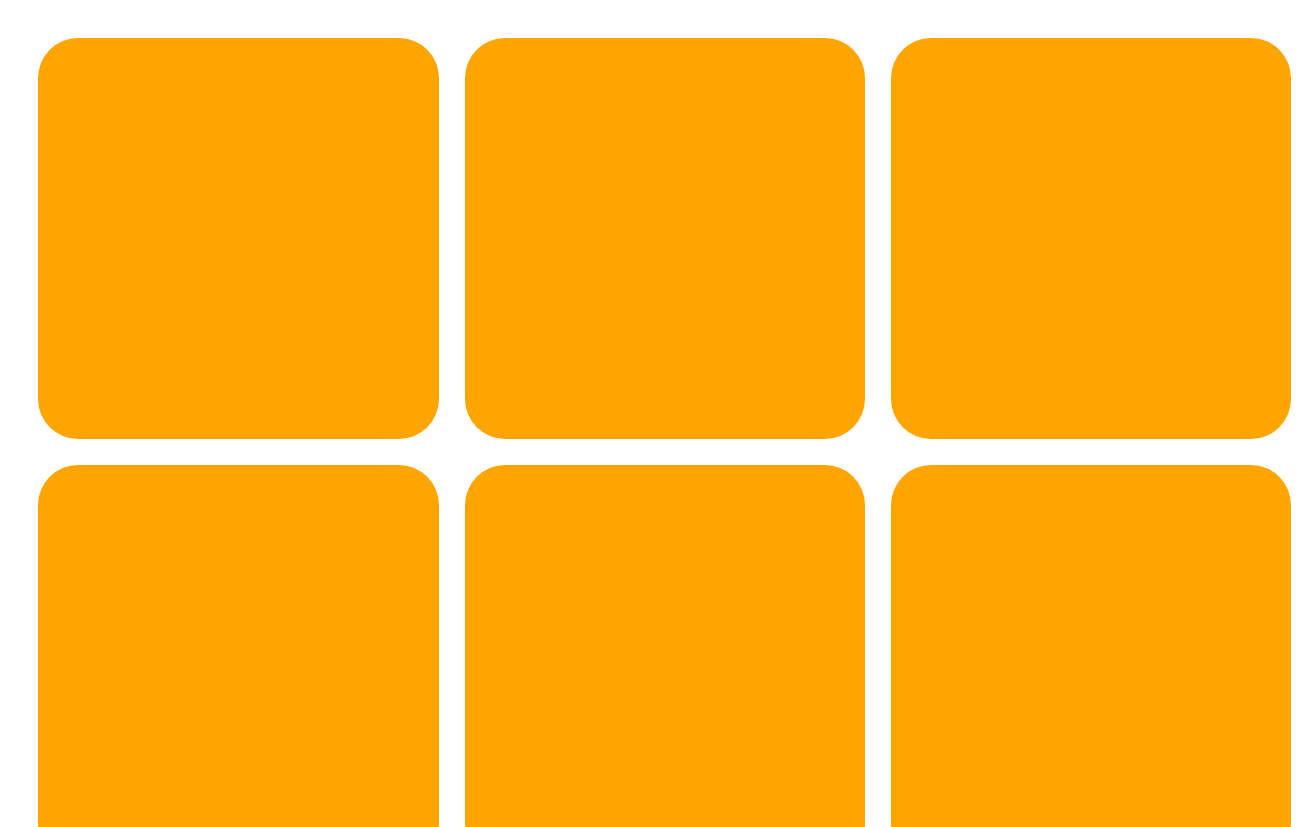
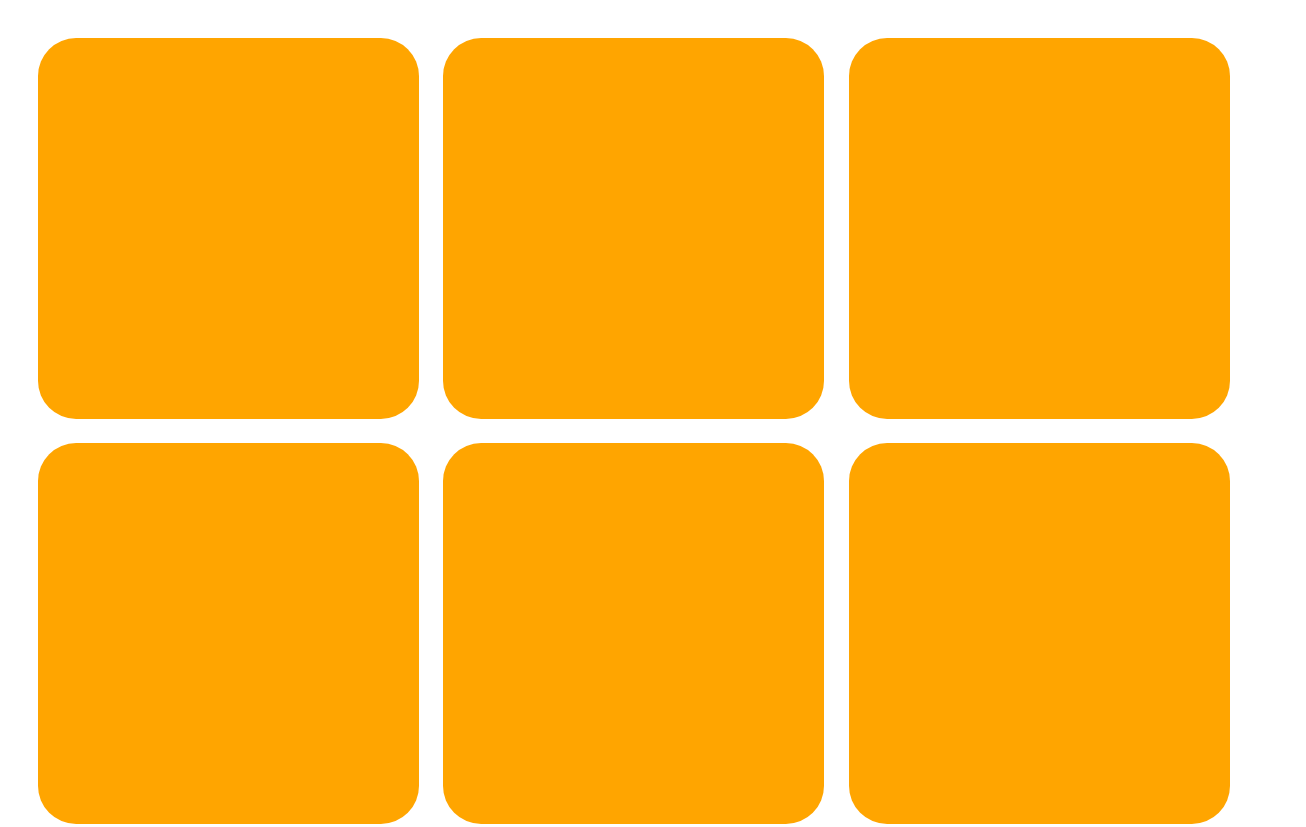
Before and after one commit to Sora1022/homework, a plain HTML site: page 3/index.html in a window 1280 px wide. Shown: the top 827 px of the page, 1306 px wide, since content can reach past the window. Drawn offline with Linux system fonts and the light colour scheme.

Commit message:
完善作业
完善了作业一，还有一个clearfix未修改

```diff
--- a/3/index.html
+++ b/3/index.html
@@ -7,6 +7,12 @@
     <title>Document</title>
     <link rel="stylesheet" href="style/normalize.css">
     <style type="text/css">
+        html{
+            overflow: hidden;
+            overflow-x: hidden;
+            overflow-y: auto;
+        }
+
         *{
           margin:0;
           padding:0;
@@ -15,24 +21,21 @@
 
         .box{
             box-sizing: border-box;
-            margin: 2%;
+            padding: 2%;
             width: 100%;
             padding-bottom: 100%;
-            overflow: hidden;
-            overflow-x: hidden;
-            overflow-y: auto;
         }
 
         .square{
             position: relative;
             margin: 1% 1% 1% 1%;
             float: left;
-            width: 31.3%;
-            padding-bottom: 31.3%;
+            width: 31%;
+            padding-bottom: 31%;
             background-color: orange;
             border-radius: 10%;
         }
-        /* 九宫格布局中宽度的重要算法6x+3y=100 y为矩形的宽 */
+
         .clearfix:after{
             visibility: hidden;
             display: inline-block;
```
Also changed, not shown: 3/index2.html (+3 -3 lines).
